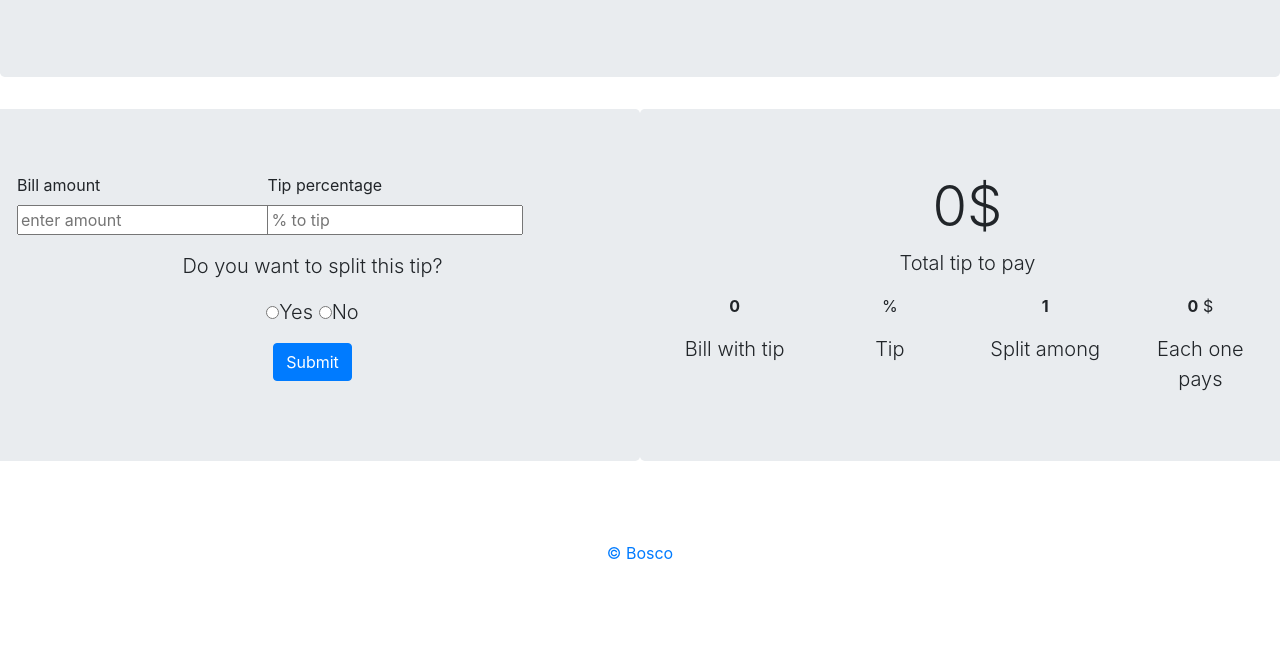
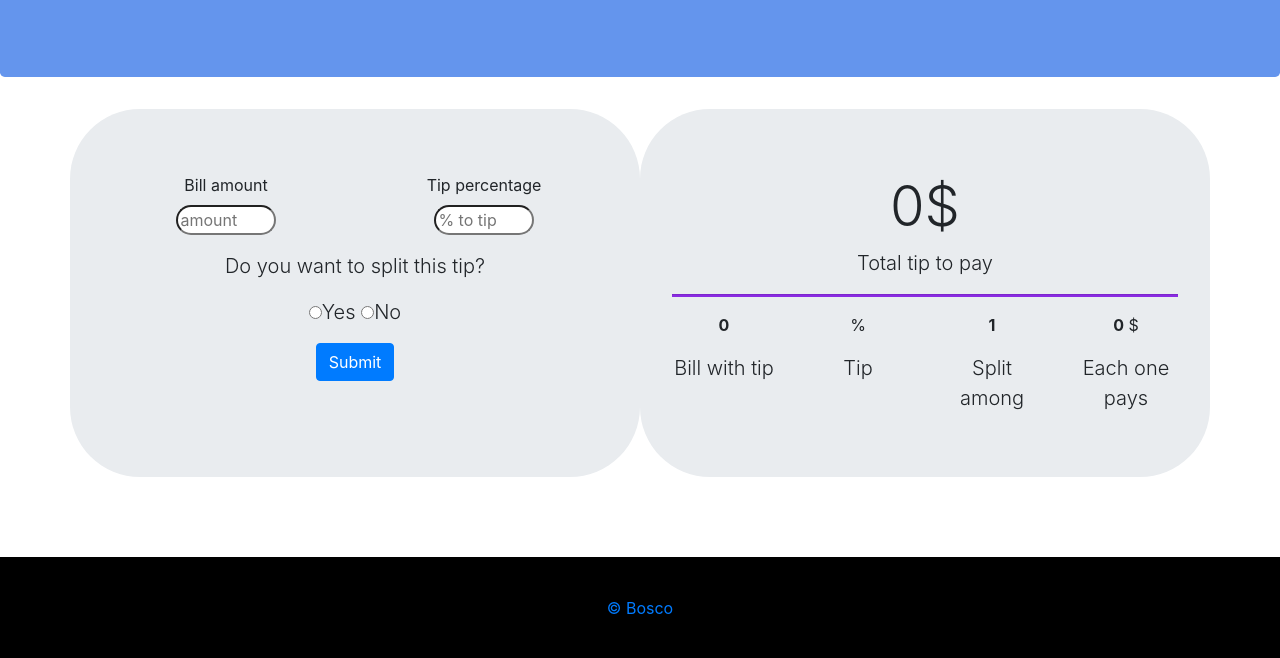
Before and after one commit to Nzibosco/masterTip, a website: page index.html in a window 1280 px wide. Shown: the part 172-830 px from the top of the page. Before the commit the page ends 800 px from the top, so only its background shows below. Drawn offline with nearby package versions, Linux system fonts and the light colour scheme.

Commit message:
styled the page

```diff
--- a/asset/css/style.css
+++ b/asset/css/style.css
@@ -0,0 +1,26 @@
+/* general styling */
+#bill, #tip-share, #split {
+    width: 40%;
+    border-radius: 20px;
+}
+/* style for header */
+#info-panel {
+    background-color: cornflowerblue
+}
+/* style for form */
+/* style for dashbord */
+#dashboard, #input-form {
+    border-radius: 70px;
+}
+/* style for footer */
+
+footer {
+    padding: 3%;
+    background-color: black;
+}
+
+/* style for line break */
+hr {
+   background-color: blueviolet;
+   height: 2px;
+}
--- a/index.html
+++ b/index.html
@@ -22,7 +22,7 @@
     <script src="https://code.jquery.com/jquery-3.4.1.js"
         integrity="sha256-WpOohJOqMqqyKL9FccASB9O0KwACQJpFTUBLTYOVvVU=" crossorigin="anonymous"></script>
     <!-- css link -->
-    <link rel="stylesheet" type="style/css" href="asset/css/style.css">
+    <link rel="stylesheet" type="text/css" href="asset/css/style.css">
 </head>
 
 <body>
@@ -31,17 +31,18 @@
         <h1 class="display-4" id="title">MasterTip</h1>
         <p class="lead" id="slogan">Awesome And Easy to Use Tip Calculator</p>
     </div>
-    <!-- form for input collection -->
+    <div class = "container">
     <div class="row" id="main-panel">
         <div class="jumbotron col-md-6" id="input-form">
+            <!-- form for input collection -->
             <form>
-                <div class="form-row">
-                    <div class="form-group col-md-5">
-                        <label for="bill">Bill amount</label>
-                        <input name="bill-value" type="number" id="bill" placeholder="enter amount" min="1" step="0.01" required>
+                <div class="form-row text-center">
+                    <div class="form-group col-md-6">
+                        <label for="bill">Bill amount</label> <br>
+                        <input name="bill-value" type="number" id="bill" placeholder="amount" min="1" step="0.01" required>
                     </div>
-                    <div class="form-group col-md-7">
-                        <label for="tip">Tip percentage</label>
+                    <div class="form-group col-md-6">
+                        <label for="tip">Tip percentage</label><br>
                         <input name="tip" type="number" id="tip-share" placeholder="% to tip" min="1" step="0.01" required>
                     </div>
                 </div>
@@ -69,6 +70,7 @@
                 <h1 class="display-4"><span id="amount" class="display-4">0</span>$</h1>
                 <p class="lead">Total tip to pay</p>
             </div>
+            <hr>
             <div class="main" id="details">
                 <div class="row text-center" id="details-row">
                     <div class="value col-md-3" id="bill-details">
@@ -91,6 +93,7 @@
             </div>
         </div>
     </div>
+</div>
     <br>
     <br>
     <!-- Footer with link to Developer's portfolio -->
```
